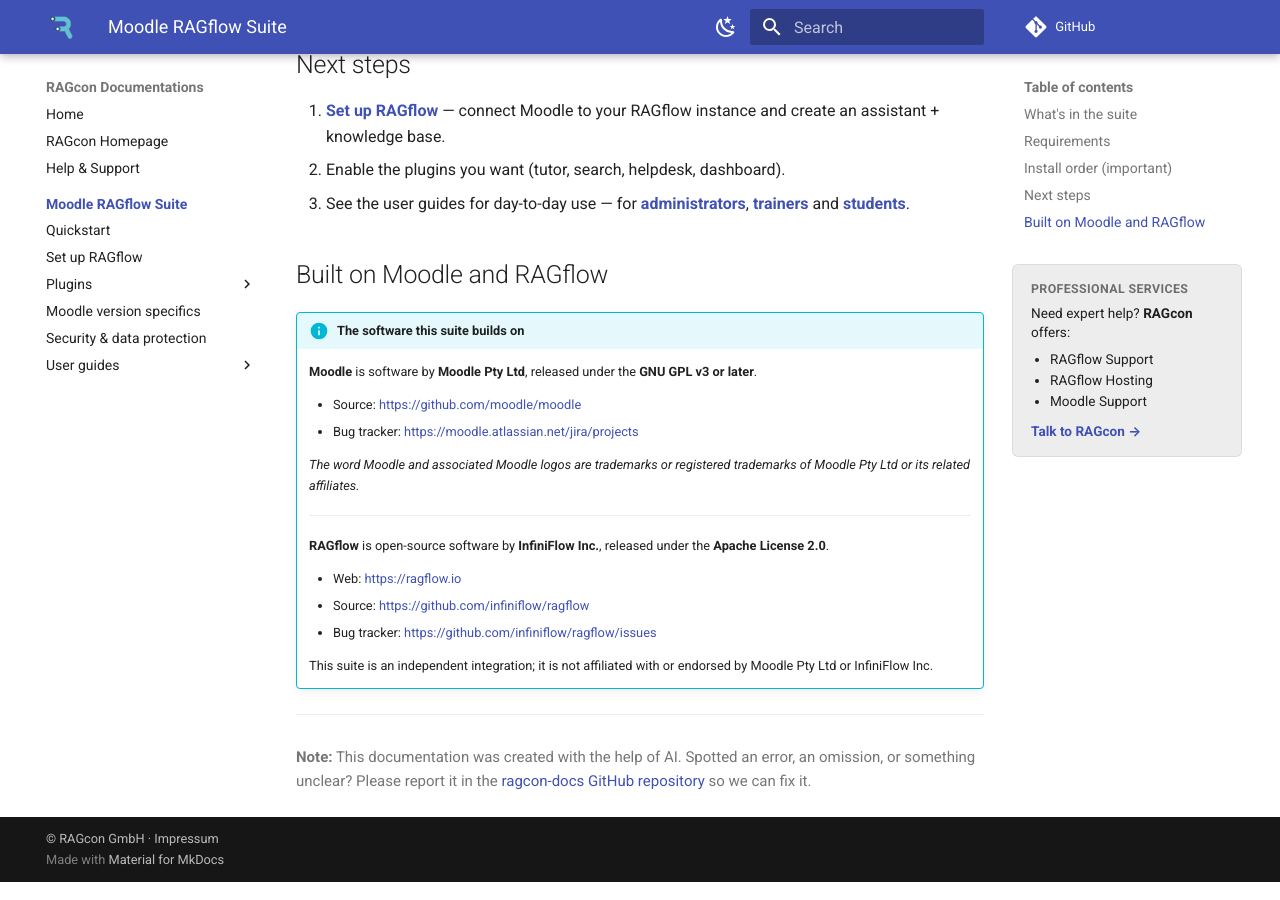
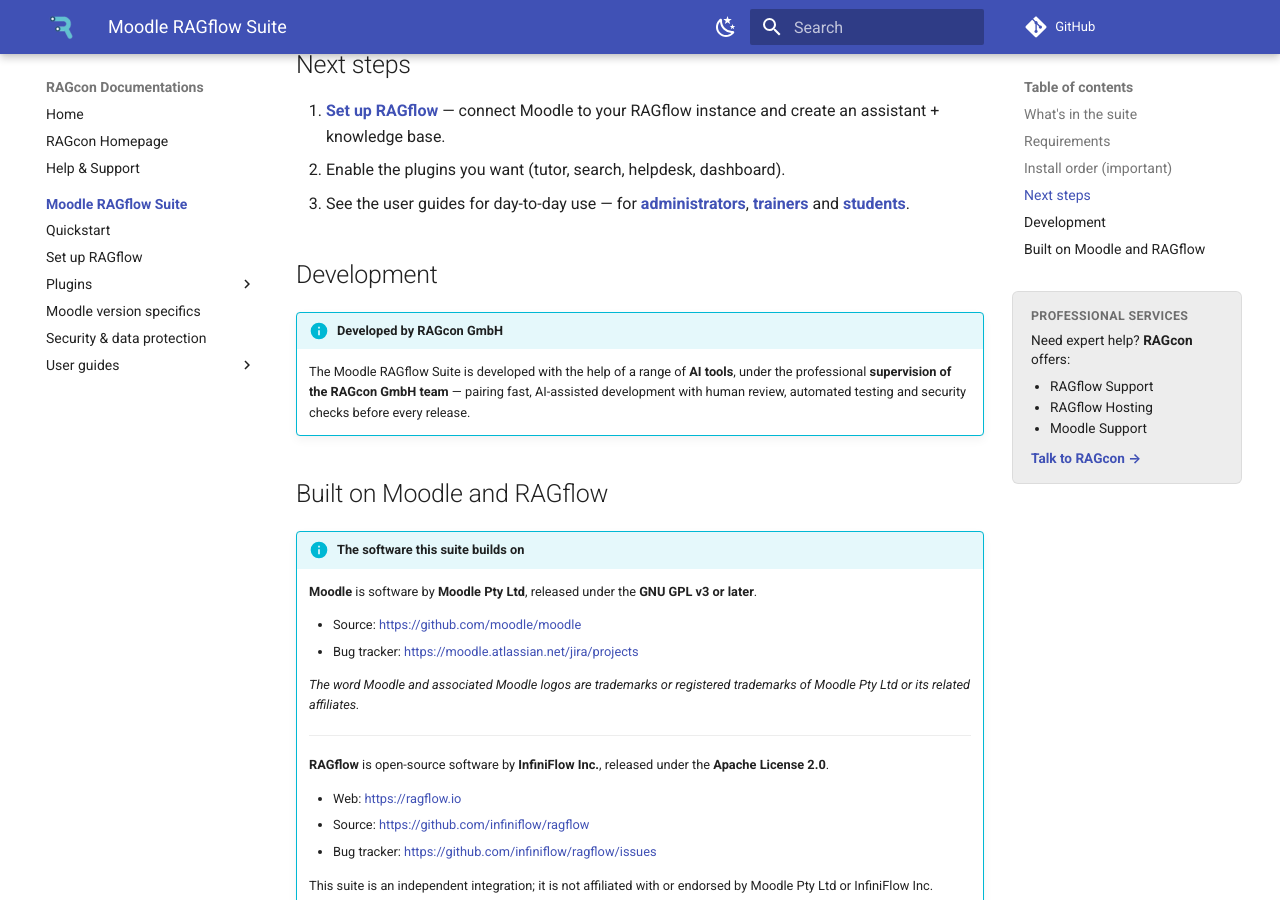
Before and after one commit to ragcon-ai/ragcon-docs, an MkDocs documentation site: the page built from docs/moodle-ragflow/index.md, in a window 1280 px wide and 900 px high, scrolled down 1362 px. Built offline with MkDocs 1.6.1 and Material for MkDocs 9.7.7, drawn with Linux system fonts in a browser that asks for light colours; comment, search, counter and statistics services are not loaded.

Commit message:
index: add "Developed by RAGcon GmbH" infobox
Note on the suite overview that it is developed with the help of AI tools under
the professional supervision of the RAGcon GmbH team, with human review,
automated testing and security checks before every release.

Co-authored-by: Andre-learnbox <190774222+Andre-learnbox@users.noreply.github.com>
Co-authored-by: Claude Opus 4.8 <noreply@anthropic.com>

```diff
--- a/docs/moodle-ragflow/index.md
+++ b/docs/moodle-ragflow/index.md
@@ -44,6 +44,13 @@ The provider is a dependency of every other plugin, so install it **first**:
    **[administrators](guides/admin.md)**, **[trainers](guides/trainer.md)** and
    **[students](guides/student.md)**.
 
+## Development
+
+!!! info "Developed by RAGcon GmbH"
+    The Moodle RAGflow Suite is developed with the help of a range of **AI tools**, under the professional
+    **supervision of the RAGcon GmbH team** — pairing fast, AI-assisted development with human review,
+    automated testing and security checks before every release.
+
 ## Built on Moodle and RAGflow
 
 !!! info "The software this suite builds on"
```
